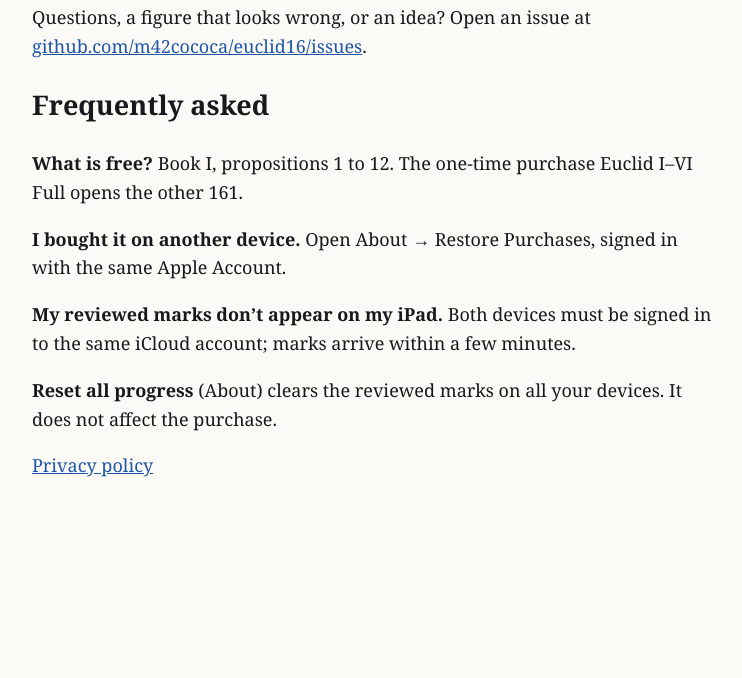
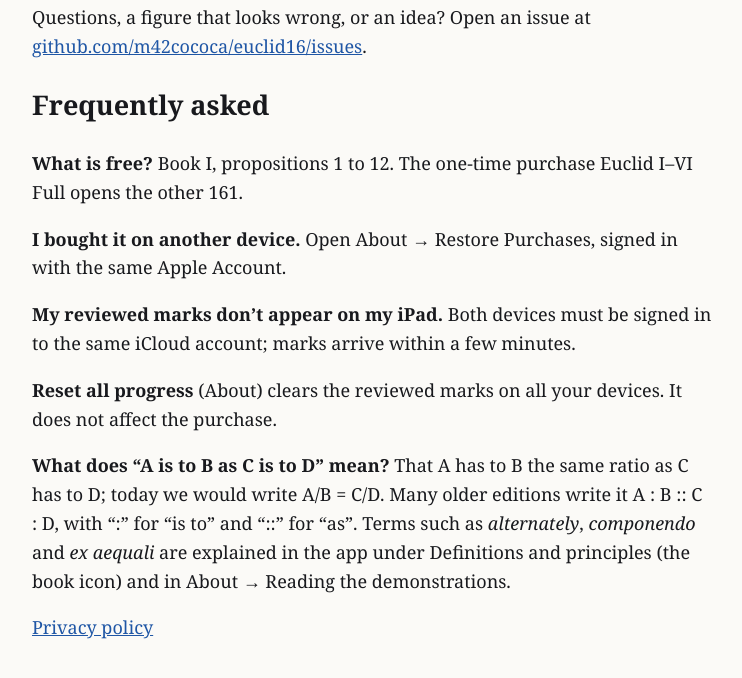
Before and after one commit to m42cococa/euclid16, a plain HTML site: page index.html in a window 1280 px wide. Shown: the part 238-916 px from the top of the page, without its empty margins (268-1010 px from the left). Before the commit the page ends 800 px from the top, so only its background shows below. Drawn offline with Linux system fonts and the light colour scheme.

Commit message:
Support: what 'A is to B as C is to D' means
Co-Authored-By: Claude Opus 5.5 <noreply@anthropic.com>
Claude-Session: https://claude.ai/code/session_013XWqL3XMC1jgCArhzu6eqy

```diff
--- a/index.html
+++ b/index.html
@@ -10,5 +10,8 @@
 <p><b>I bought it on another device.</b> Open About → Restore Purchases, signed in with the same Apple Account.</p>
 <p><b>My reviewed marks don’t appear on my iPad.</b> Both devices must be signed in to the same iCloud account; marks arrive within a few minutes.</p>
 <p><b>Reset all progress</b> (About) clears the reviewed marks on all your devices. It does not affect the purchase.</p>
+<p><b>What does “A is to B as C is to D” mean?</b> That A has to B the same ratio as C has to D; today we would write A/B = C/D.
+Many older editions write it A : B :: C : D, with “:” for “is to” and “::” for “as”. Terms such as <i>alternately</i>, <i>componendo</i>
+and <i>ex aequali</i> are explained in the app under Definitions and principles (the book icon) and in About → Reading the demonstrations.</p>
 <p><a href="privacy/">Privacy policy</a></p>
 </main></body></html>
```
